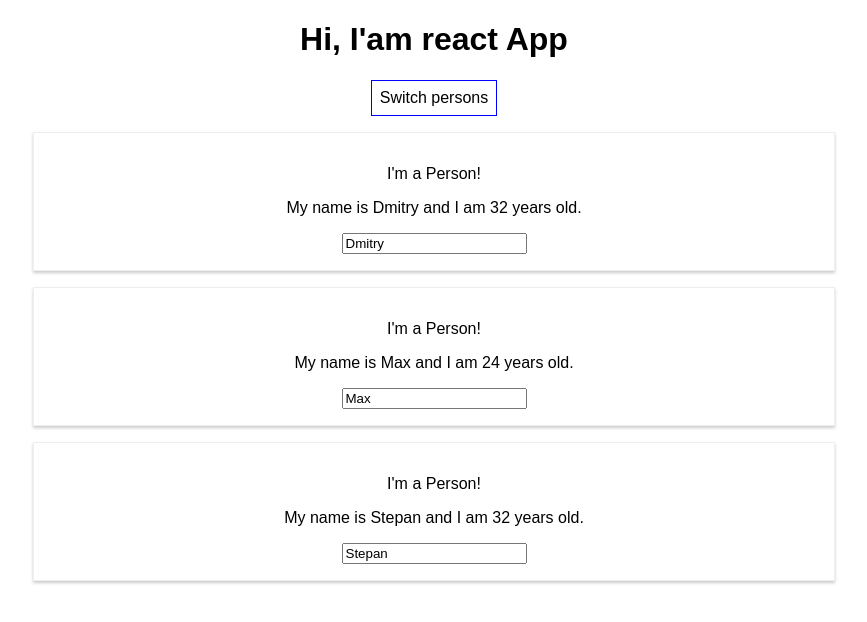
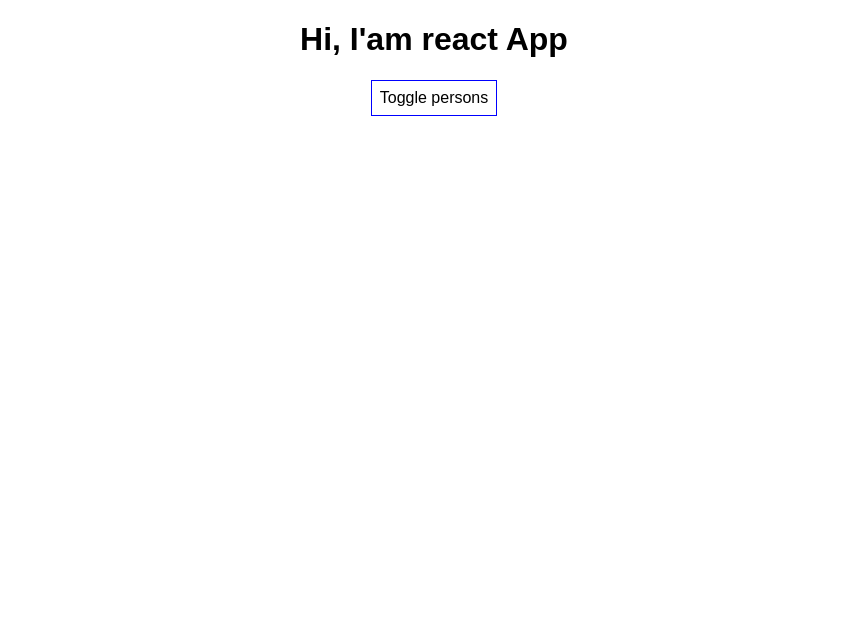
Before and after one commit to dandgerson/schwarzmuller-react, a React (Create React App) app: page / in a window 1280 px wide. Shown: the top 622 px of the page, without its empty margins (206-1073 px from the left). Built offline with nearby package versions, Linux system fonts and the light colour scheme.

Commit message:
53 rendering content conditionally

```diff
--- a/src/App.js
+++ b/src/App.js
@@ -12,6 +12,7 @@ const App = (props) => {
       { name: 'Stepan', age: 32 },
     ],
   })
+  const [isPersonShown, setPersonShown] = useState(false)
   const handleSwitchPerson = (newName) => {
     setState({
       persons: [
@@ -33,6 +34,10 @@ const App = (props) => {
     })
   }
 
+  const handleTogglePersons = () => {
+    setPersonShown(!isPersonShown)
+  }
+
   const style = {
     backgroundColor: 'white',
     font: 'inherit',
@@ -46,10 +51,12 @@ const App = (props) => {
       <h1>Hi, I'am react App</h1>
       <button
         style={style}
-        onClick={() => handleSwitchPerson('Dmitry G. Anderson')}
+        onClick={handleTogglePersons}
       >
-        Switch persons
+        Toggle persons
       </button>
+      {isPersonShown && (
+        <div>
           <Person
             name={state.persons[0].name}
             age={state.persons[0].age}
@@ -65,6 +72,8 @@ const App = (props) => {
             age={state.persons[2].age}
           />
         </div>
+      )}
+    </div>
   )
 }
 
```
Lines whose indentation alone changed are shown as unchanged.
